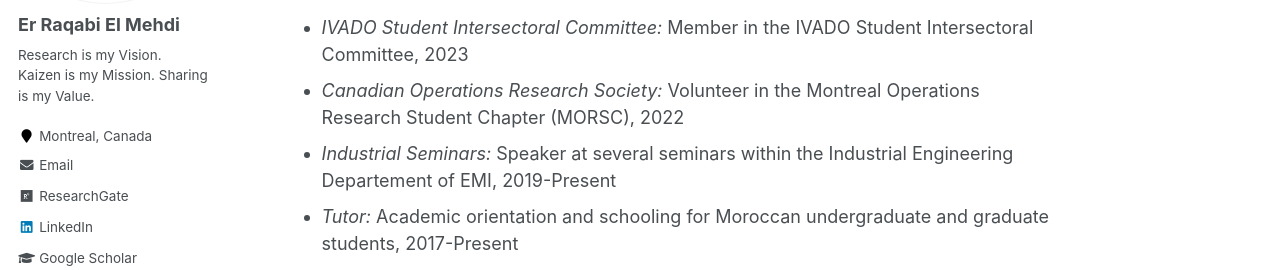
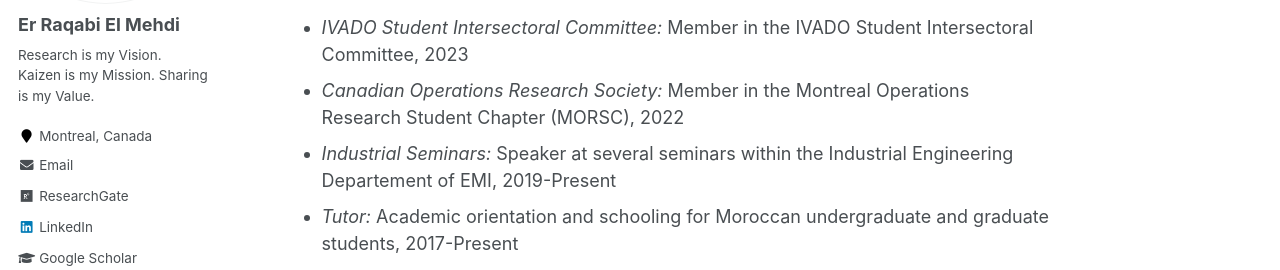
Before and after one commit to RqbMedi/rqbmedi.github.io, a Jekyll site: the page built from _pages/markdown.md, in a window 1280 px wide and 900 px high, scrolled down 417 px. Shown: the part 180-450 px from the top of the window. Built offline with Jekyll 4.4.1, drawn with Linux system fonts in a browser that asks for light colours; some web fonts are replaced.

Commit message:
Update markdown.md

```diff
--- a/_pages/markdown.md
+++ b/_pages/markdown.md
@@ -18,7 +18,7 @@ Organizing & Leadership
 Outreach & Volunteering
 ------
 - *IVADO Student Intersectoral Committee:* Member in the IVADO Student Intersectoral Committee, 2023
-- *Canadian Operations Research Society:* Volunteer in the Montreal Operations Research Student Chapter (MORSC), 2022
+- *Canadian Operations Research Society:* Member in the Montreal Operations Research Student Chapter (MORSC), 2022
 - *Industrial Seminars:* Speaker at several seminars within the Industrial Engineering Departement of EMI, 2019-Present
 - *Tutor:* Academic orientation and schooling for Moroccan undergraduate and graduate students, 2017-Present
 - *Snow Shoveling:* Volunteer in snow shoveling activities to help and support elderly citizens of Minamiuonuma City, 2018
```
